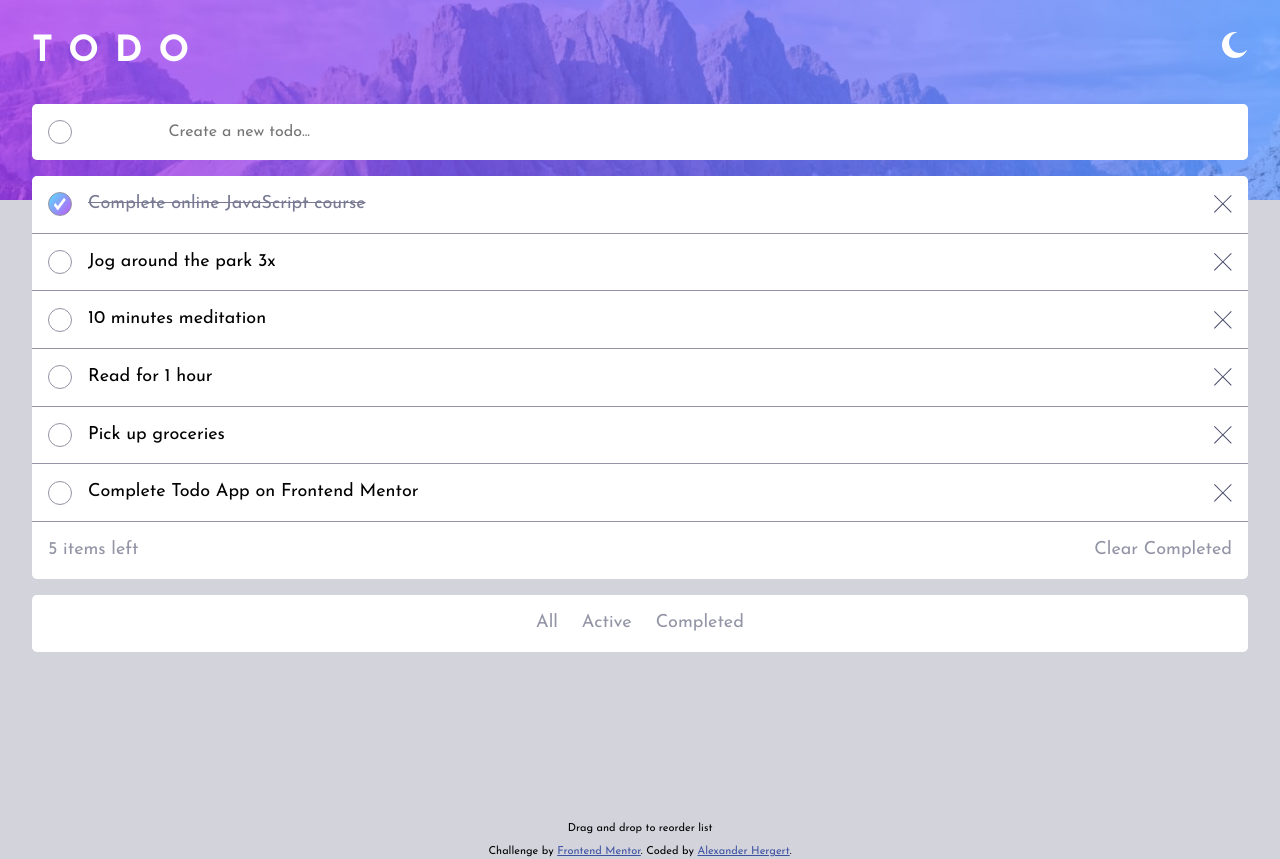
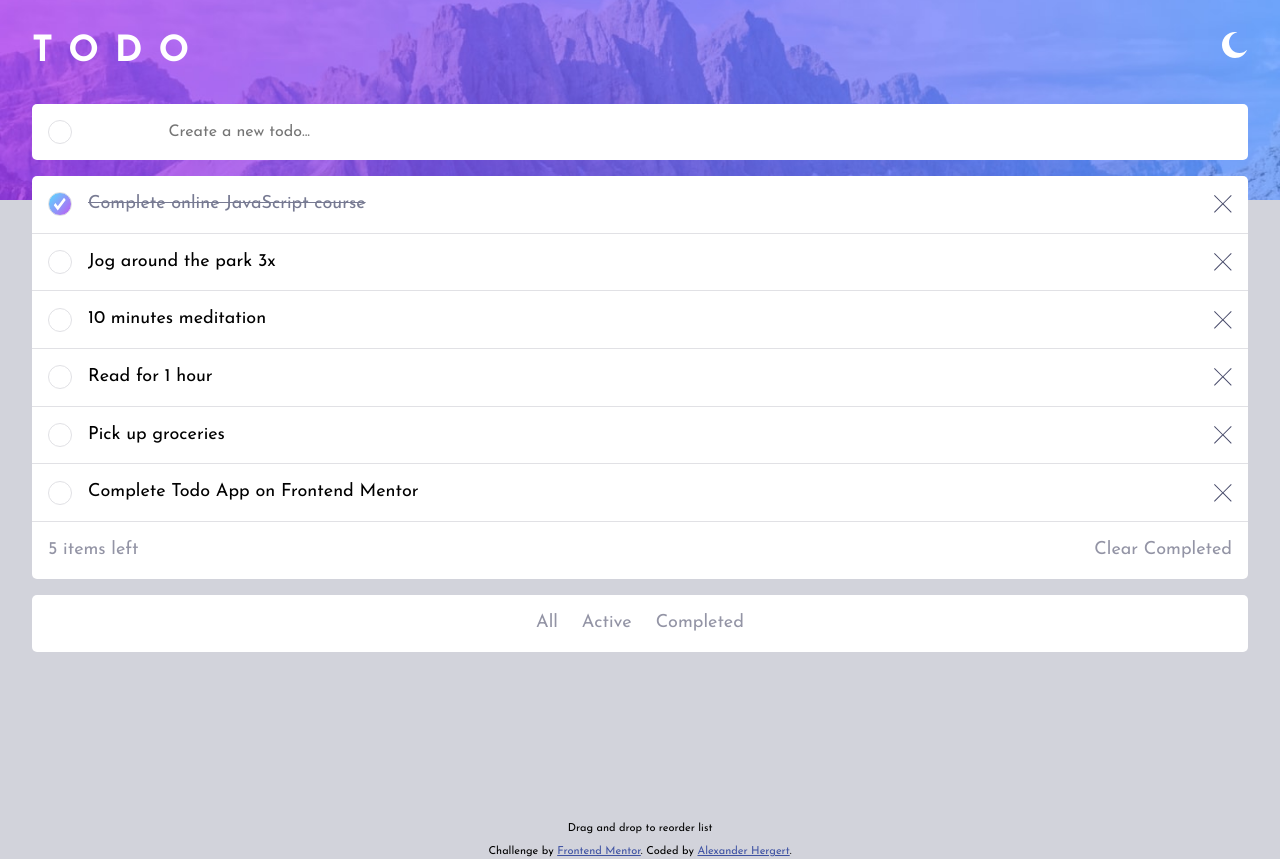
Before and after one commit to alexander-hergert/Todo-app, a React (Vite) app: page / in a window 1280 px wide. Built offline with nearby package versions, Linux system fonts and the light colour scheme.

Commit message:
Finish darkMode behaviour.

```diff
--- a/src/components/CreateTodo.jsx
+++ b/src/components/CreateTodo.jsx
@@ -46,6 +46,7 @@ const CreateTodo = () => {
   const { isDarkMode } = useGlobalContext();
   const inputRef = useRef();
   const sectionRef = useRef();
+  const divRef = useRef();
 
   const handleChange = (e) => {
     setText(e.target.value);
@@ -63,17 +64,19 @@ const CreateTodo = () => {
       sectionRef.current.style.backgroundColor = "hsl(237, 14%, 26%)";
       inputRef.current.style.backgroundColor = "hsl(237, 14%, 26%)";
       inputRef.current.style.color = "white";
+      divRef.current.style.borderColor = "hsl(235, 19%, 35%)";
     } else {
       sectionRef.current.style.backgroundColor = "white";
       inputRef.current.style.backgroundColor = "white";
       inputRef.current.style.color = "black";
+      divRef.current.style.borderColor = "hsl(241, 7%, 89%)";
     }
   }, [isDarkMode]);
 
   return (
     <Styles ref={sectionRef}>
       <form action="" onSubmit={handleCreateTodo}>
-        <div></div>
+        <div ref={divRef}></div>
         <input
           type="text"
           name="newTodo"
--- a/src/components/Todo.jsx
+++ b/src/components/Todo.jsx
@@ -7,7 +7,7 @@ import { useGlobalContext } from "../context";
 /**************** STYLES ******************/
 
 const Styles = styled.article`
-  transition: all 1s;
+  transition: background-color 1s;
   display: flex;
   align-items: center;
   justify-content: space-between;
@@ -26,6 +26,7 @@ const Styles = styled.article`
   }
 
   input[type="checkbox"] {
+    transition: all 1s;
     appearance: none;
     width: 1.5rem;
     height: 1.5rem;
@@ -67,6 +68,7 @@ const Todo = ({ id, content, isCompleted }) => {
   const dispatch = useDispatch();
   const { isDarkMode } = useGlobalContext();
   const sectionRef = useRef();
+  const inputRef = useRef();
 
   const handleCheck = () => {
     dispatch(checkTodo(id));
@@ -80,8 +82,12 @@ const Todo = ({ id, content, isCompleted }) => {
   useEffect(() => {
     if (isDarkMode) {
       sectionRef.current.style.backgroundColor = "hsl(237, 14%, 26%)";
+      sectionRef.current.style.borderColor = "hsl(235, 19%, 35%)";
+      inputRef.current.style.borderColor = "hsl(235, 19%, 35%)";
     } else {
       sectionRef.current.style.backgroundColor = "white";
+      sectionRef.current.style.borderColor = "hsl(241, 7%, 89%)";
+      inputRef.current.style.borderColor = "hsl(241, 7%, 89%)";
     }
   }, [isDarkMode]);
 
@@ -94,6 +100,7 @@ const Todo = ({ id, content, isCompleted }) => {
           id={id}
           defaultChecked={isCompleted}
           onChange={handleCheck}
+          ref={inputRef}
         />
         <p>{content}</p>
       </div>
--- a/src/components/Todos.jsx
+++ b/src/components/Todos.jsx
@@ -10,7 +10,7 @@ import { useGlobalContext } from "../context";
 const Styles = styled.section`
   transition: all 1s;
   margin-bottom: 1rem;
-  border-radius: 7px;
+  border-radius: 10px;
   background-color: white;
 
   article:first-of-type {
@@ -24,7 +24,7 @@ const Styles = styled.section`
   }
 
   article {
-    transition: all 1s;
+    transition: background-color 1s;
     display: flex;
     background-color: white;
     justify-content: space-between;
```
